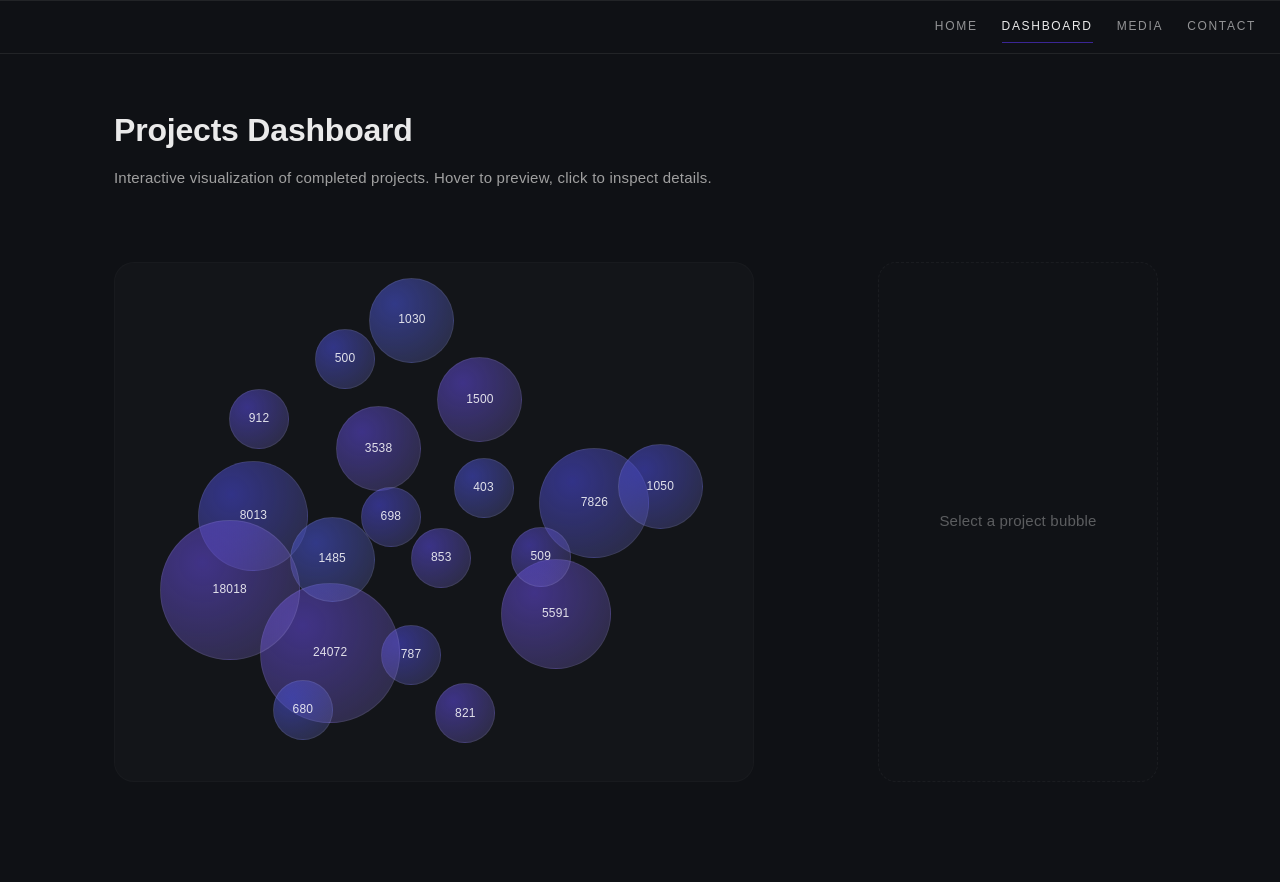
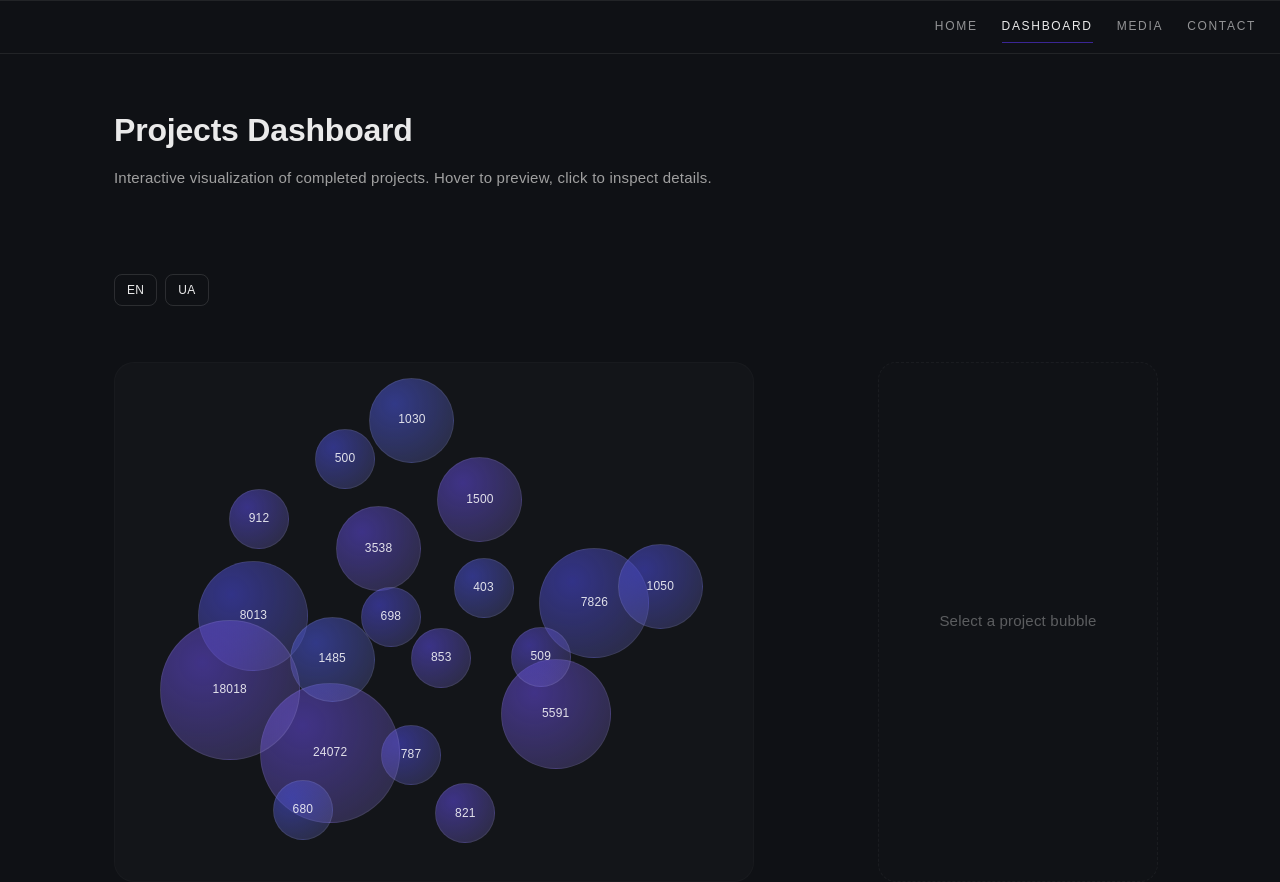
Before and after one commit to SillyCat88/nexia-lab-cv, a React (Vite) app: page /dashboard in a window 1280 px wide. Shown: the top 882 px of the page. Before the commit the page ends 858 px from the top, so only its background shows below. Built offline with nearby package versions, Linux system fonts and the light colour scheme.

Commit message:
Add en/ua support for Dashboard

```diff
--- a/src/pages/Dashboard/dashboard/BubbleChart.jsx
+++ b/src/pages/Dashboard/dashboard/BubbleChart.jsx
@@ -35,7 +35,7 @@ export default function BubbleChart({
               style={bubble.style}
               onClick={(e) => {
                 e.stopPropagation();
-                setSelected(bubble.project);
+                setSelected(bubble.project.id);
               }}
             >
               {bubble.words}
--- a/src/pages/Dashboard/dashboard/Dashboard.jsx
+++ b/src/pages/Dashboard/dashboard/Dashboard.jsx
@@ -7,19 +7,19 @@ import Explorer from "./Explorer";
 import styles from "./Dashboard.module.css";
 
 export default function Dashboard() {
-  const [selected, setSelected] = useState(null);
+  const [lang, setLang] = useState("en");
+  const [selectedId, setSelectedId] = useState(null);
 
   const tooltipRef = useRef(null);
   const chartRef = useRef(null);
 
   useEffect(() => {
     if (!chartRef.current || !tooltipRef.current) return;
-
     const cleanup = createPointerEngine({
       chartEl: chartRef.current,
       tooltipEl: tooltipRef.current,
+      wordsLabel: t.wordsLabel,
     });
-
     return cleanup;
   }, []);
 
@@ -27,29 +27,31 @@ export default function Dashboard() {
     const handler = (e) => {
       if (e.key === "Escape") setSelected(null);
     };
-
     window.addEventListener("keydown", handler);
-
     return () => window.removeEventListener("keydown", handler);
   }, []);
+
+  const t = projects[lang];
+  const selected = t.items.find((project) => project.id === selectedId) ?? null;
 
   return (
     <section className={styles.projects}>
       <header className={styles.dashboardHeader}>
-        <h1>Projects Dashboard</h1>
+        <h1>{t.pageTitle}</h1>
+        <p>{t.pageDescription}</p>
+      </header>
 
-        <p>
-          Interactive visualization of completed projects. Hover to preview,
-          click to inspect details.
-        </p>
-      </header>
+      <div className={styles.buttons}>
+        <button onClick={() => setLang("en")}>EN</button>
+        <button onClick={() => setLang("ua")}>UA</button>
+      </div>
 
       <div className={styles.dashboardGrid}>
         {/* LEFT: BUBBLES */}
         <BubbleChart
-          projects={projects}
+          projects={t.items}
           selected={selected}
-          setSelected={setSelected}
+          setSelected={setSelectedId}
           chartRef={chartRef}
           tooltipRef={tooltipRef}
           dashboardVertices={dashboardVertices}
@@ -57,13 +59,14 @@ export default function Dashboard() {
 
         {/* RIGHT: EXPLORER */}
         <Explorer
+          t={t}
           selected={selected}
-          setSelected={setSelected}
+          setSelected={setSelectedId}
         />
       </div>
 
       <div className={styles.bubbleChartMobilePlaceholder}>
-        Bubble chart, no mobile version currently
+        {t.mobilePlaceholder}
       </div>
 
       {/* SPACE */}
--- a/src/pages/Dashboard/dashboard/Dashboard.module.css
+++ b/src/pages/Dashboard/dashboard/Dashboard.module.css
@@ -39,6 +39,51 @@
 }
 
 /* =========================
+   BUTTONS
+========================= */
+
+button {
+	transition:
+		transform 0.2s ease,
+		border-color 0.2s ease,
+		background-color 0.2s ease;
+}
+
+button {
+	padding: var(--space-2) var(--space-3);
+
+	background: transparent;
+
+	border: 1px solid rgb(255 255 255 / 12%);
+	border-radius: 8px;
+
+	color: var(--text);
+
+	font-size: 12px;
+	letter-spacing: 0.3px;
+
+	cursor: pointer;
+}
+
+button:hover {
+	transform: translateY(-2px);
+
+	background: rgb(255 255 255 / 4%);
+}
+
+button:focus-visible {
+	outline: 2px solid var(--accent);
+	outline-offset: 2px;
+}
+
+.buttons {
+	display: flex;
+	gap: var(--space-2);
+
+	margin-top: var(--space-3);
+}
+
+/* =========================
    SPACER
 ========================= */
 
--- a/src/pages/Dashboard/data/projects.js
+++ b/src/pages/Dashboard/data/projects.js
@@ -1,4 +1,19 @@
-export const projects = [
+export const projects = {
+  en: {
+    pageTitle: "Projects Dashboard",
+    pageDescription: "Interactive visualization of completed projects. Hover to preview, click to inspect details.",
+    mobilePlaceholder: "Bubble chart, no mobile version currently",
+
+    explorerWords: "Words",
+    explorerCategory: "Category",
+    explorerService: "Service",
+    explorerTopic: "Topic",
+    explorerLanguagePair: "Language Pair",
+    explorerPlaceholder: "Select a project bubble",
+
+    wordsLabel: "words",
+
+    items: [
       {
         id: 1,
         title: "Business Presentation",
@@ -51,7 +66,7 @@ export const projects = [
         languagePair: "Ua → En",
         topic: "Ukrainian Literature",
         words: 24072,
-    services: "Translation, MTPE"
+        services: "MTPE"
       },
       {
         id: 7,
@@ -64,7 +79,7 @@ export const projects = [
       },
       {
         id: 8,
-    title: "News Articles",
+        title: "News",
         category: "Media / Crime",
         languagePair: "Ru → En",
         topic: "Criminal News",
@@ -114,14 +129,14 @@ export const projects = [
         languagePair: "En → Ru",
         topic: "Navigation Device",
         words: 1030,
-    services: "Translation, MTPE"
+        services: "MTPE"
       },
       {
         id: 14,
         title: "Diploma",
         category: "Academic",
         languagePair: "Ua → En",
-    topic: "University Thesis",
+        topic: "Thesis paper",
         words: 509,
         services: "Translation"
       },
@@ -130,7 +145,7 @@ export const projects = [
         title: "Diploma",
         category: "Academic",
         languagePair: "En → Ua",
-    topic: "University Thesis",
+        topic: "Thesis paper",
         words: 680,
         services: "Translation"
       },
@@ -141,7 +156,7 @@ export const projects = [
         languagePair: "Ua → En",
         topic: "Legal Case",
         words: 821,
-    services: "Translation, Proofreading"
+        services: "Proofreading"
       },
       {
         id: 17,
@@ -150,16 +165,16 @@ export const projects = [
         languagePair: "Ru → En",
         topic: "Property Contract",
         words: 1050,
-    services: "Translation, Proofreading"
+        services: "Proofreading"
       },
       {
         id: 18,
-    title: "Legal Documentation",
+        title: "Corporate Documentation",
         category: "Legal",
         languagePair: "Ru → En",
         topic: "Corporate Legal Docs",
         words: 18018,
-    services: "Proofreading, MTPE"
+        services: "MTPE"
       },
       {
         id: 19,
@@ -170,4 +185,195 @@ export const projects = [
         words: 698,
         services: "Translation, DTP"
       }
-];
+    ]
+  },
+
+  ua: {
+    pageTitle: "Дашборд проектів",
+    pageDescription: "Інтерактивна візуалізація виконаних проектів. Наведіть курсор для прев'ю, клікніть щоб дізнатись подробиці.",
+    mobilePlaceholder: "Бульбашковий чарт, мобільна версія тимчасово відсутня",
+
+    explorerWords: "Слова",
+    explorerCategory: "Категорія",
+    explorerService: "Тип послуги",
+    explorerTopic: "Тема",
+    explorerLanguagePair: "Мовна пара",
+    explorerPlaceholder: "Оберіть бульбашку з проектом",
+
+    wordsLabel: "слів",
+
+    items: [
+      {
+        id: 1,
+        title: "Бізнес-презентація",
+        category: "Бізнес",
+        languagePair: "Ru → En",
+        topic: "Рибні ферми",
+        words: 500,
+        services: "Переклад"
+      },
+      {
+        id: 2,
+        title: "Сценарій копоративного заходу",
+        category: "Бізнес / Івенти",
+        languagePair: "Ru → En",
+        topic: "Кавові легенди",
+        words: 1500,
+        services: "Переклад"
+      },
+      {
+        id: 3,
+        title: "Звіт некомерційної організації",
+        category: "Громадські організації / Звіти",
+        languagePair: "En → Ru",
+        topic: "Звіт ВООЗ",
+        words: 7826,
+        services: "Коректура"
+      },
+      {
+        id: 4,
+        title: "Договір про співпрацю",
+        category: "Юридична документація",
+        languagePair: "En → Ru",
+        topic: "Договір",
+        words: 5591,
+        services: "Коректура"
+      },
+      {
+        id: 5,
+        title: "Анотації до наукових статей",
+        category: "Наука",
+        languagePair: "En → Ru",
+        topic: "Анотації",
+        words: 787,
+        services: "Коректура"
+      },
+      {
+        id: 6,
+        title: "Сценарії телесеріалів",
+        category: "Література / Культура",
+        languagePair: "Ua → En",
+        topic: "Українська література",
+        words: 24072,
+        services: "Постредагування машинного перекладу (MTPE)"
+      },
+      {
+        id: 7,
+        title: "Бізнес-презентації",
+        category: "Бізнес",
+        languagePair: "Ru → En",
+        topic: "Корпоративні презентації",
+        words: 8013,
+        services: "Переклад, верстка (DTP)"
+      },
+      {
+        id: 8,
+        title: "Новини",
+        category: "ЗМІ / Злочинність",
+        languagePair: "Ru → En",
+        topic: "Кримінальні новини",
+        words: 3538,
+        services: "Переклад, вичитка"
+      },
+      {
+        id: 9,
+        title: "Реклама косметики",
+        category: "Маркетинг",
+        languagePair: "En → Ru",
+        topic: "Реклама косметичних засобів",
+        words: 403,
+        services: "Переклад, верстка (DTP)"
+      },
+      {
+        id: 10,
+        title: "Реклама косметики",
+        category: "Маркетинг",
+        languagePair: "En → Ru",
+        topic: "Реклама косметичних засобів",
+        words: 853,
+        services: "Переклад, верстка (DTP)"
+      },
+      {
+        id: 11,
+        title: "Освітні статті",
+        category: "Освіта",
+        languagePair: "En → Ua",
+        topic: "Навчальний контент",
+        words: 1485,
+        services: "Переклад"
+      },
+      {
+        id: 12,
+        title: "Презентація телевізійного проекту",
+        category: "Медіа / Культура",
+        languagePair: "Ua → En",
+        topic: "Культурний проект",
+        words: 912,
+        services: "Переклад"
+      },
+      {
+        id: 13,
+        title: "Реклама GPS-навігатора",
+        category: "Технології",
+        languagePair: "En → Ru",
+        topic: "Навігаційний пристрій",
+        words: 1030,
+        services: "Постредагування машинного перекладу (MTPE)"
+      },
+      {
+        id: 14,
+        title: "Диплом",
+        category: "Академічна сфера",
+        languagePair: "Ua → En",
+        topic: "Дипломна робота",
+        words: 509,
+        services: "Переклад"
+      },
+      {
+        id: 15,
+        title: "Диплом",
+        category: "Академічна сфера",
+        languagePair: "En → Ua",
+        topic: "Дипломна робота",
+        words: 680,
+        services: "Переклад"
+      },
+      {
+        id: 16,
+        title: "Заява суду",
+        category: "Юридична документація",
+        languagePair: "Ua → En",
+        topic: "Судова справа",
+        words: 821,
+        services: "Коректура"
+      },
+      {
+        id: 17,
+        title: "Майновий договір",
+        category: "Юридична документація",
+        languagePair: "Ru → En",
+        topic: "Договір майнового найму",
+        words: 1050,
+        services: "Коректура"
+      },
+      {
+        id: 18,
+        title: "Корпоративна документація",
+        category: "Юридична документація",
+        languagePair: "Ru → En",
+        topic: "Корпоративні юридичні документи",
+        words: 18018,
+        services: "Постредагування машинного перекладу (MTPE)"
+      },
+      {
+        id: 19,
+        title: "Туристичний буклет",
+        category: "Маркетинг",
+        languagePair: "En → Ru",
+        topic: "Туризм",
+        words: 698,
+        services: "Переклад, верстка"
+      }
+    ]
+  }
+};
--- a/src/pages/Dashboard/engine/pointerEngine.js
+++ b/src/pages/Dashboard/engine/pointerEngine.js
@@ -1,6 +1,7 @@
 function createPointerEngine({
   chartEl,
   tooltipEl,
+  wordsLabel,
 }) {
   let raf = null;
 
@@ -51,7 +52,7 @@ function createPointerEngine({
       tooltipEl.style.opacity = "1";
 
       titleEl.textContent = title;
-      wordsEl.textContent = `${words} words`;
+      wordsEl.textContent = `${words} ${wordsLabel}`;
 
       tooltipEl.style.transform =
 	      `translate3d(${x + TOOLTIP_OFFSET}px, ${y + TOOLTIP_OFFSET}px, 0)`;
--- a/src/pages/Home/data/contentHome.js
+++ b/src/pages/Home/data/contentHome.js
@@ -14,7 +14,8 @@ export const content = {
       "UI Localization",
       "Technical Translation",
       "Content Writing",
-      "Transcreation"
+      "Transcreation",
+      "DTP"
     ],
 
     experience: [
@@ -78,17 +79,18 @@ export const content = {
     title: "Перекладач EN↔UA | Локалізація | MTPE | Контент-фахівець",
 
     about:
-      "Лінгвіст з досвідом перекладу, редагування, MTPE та створення контенту. Робота з великими обсягами текстів у сферах академічного письма, бізнесу та маркетингу.",
+      "Лінгвіст з досвідом перекладу, редагування, постредагування та створення контенту. Робота з великими обсягами текстів у сферах академічного письма, бізнесу та маркетингу.",
 
     services: [
       "Переклад EN↔UA",
       "Редагування та коректура",
-      "MTPE",
+      "Постредагування",
       "Локалізація сайтів і ПЗ",
       "UI локалізація",
       "Технічний переклад",
       "Контент-райтинг",
-      "Транскреація"
+      "Транскреація",
+      "Верстка"
     ],
 
     experience: [
@@ -96,7 +98,7 @@ export const content = {
         title: "Фріланс перекладач",
         period: "2017–2018",
         text:
-          "Переклад, MTPE, редагування, DTP, юридичні, бізнес, маркетингові тексти."
+          "Переклад, редагування, верстка, юридичні, бізнес, маркетингові тексти."
       },
       {
         title: "Академічний письменник",
@@ -132,7 +134,7 @@ export const content = {
 
     heroLanguagePair: "EN↔UA Перекладач",
 
-    heroSubtitle: "Машинний переклад і редагування • UX/UI Локалізація • Технічний переклад • Написання контенту",
+    heroSubtitle: "Постредагування • UX/UI Локалізація • Технічний переклад • Написання контенту",
 
     sectionLanguages: "Мови",
 
```
Also changed, not shown: src/pages/Dashboard/dashboard/Explorer.jsx (+9 -8 lines). Lines whose indentation alone changed are shown as unchanged.
